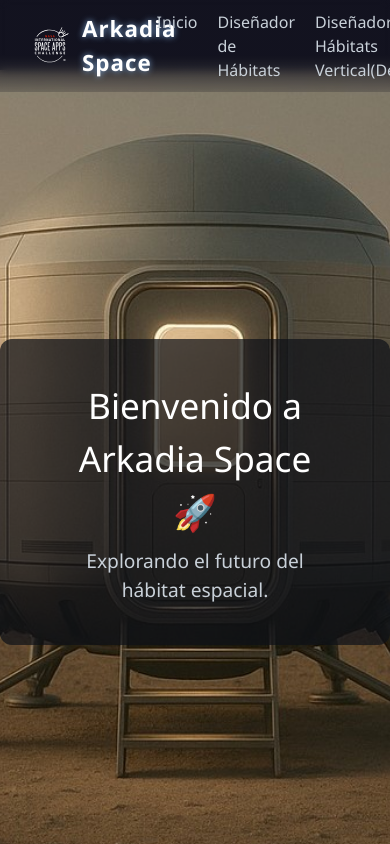
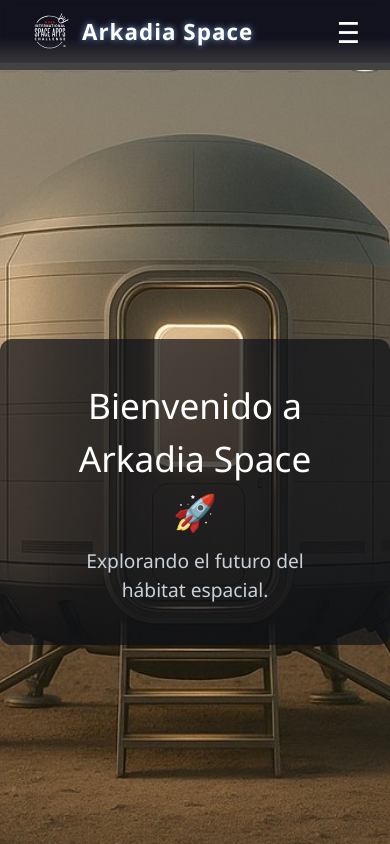
Before and after one commit to Brianuryn/arcadia-space, a React (Vite) app: page / in a window 390 px wide. Shown: the top 844 px of the page. Built offline with nearby package versions, Linux system fonts and the light colour scheme.

Commit message:
Navbar responsive

```diff
--- a/src/components/Navbar.jsx
+++ b/src/components/Navbar.jsx
@@ -1,11 +1,14 @@
-import React from "react";
-import { Link } from 'react-router-dom';
+import React, { useState } from "react";
+import { Link, useNavigate } from "react-router-dom";
 import "../styles/Navbar.css";
-import { useNavigate } from "react-router-dom";
-import logo from "../resources/Colorway=2-Color White.svg"; // cambia el nombre según tu imagen
+import logo from "../resources/Colorway=2-Color White.svg";
 
 function Navbar() {
   const navigate = useNavigate();
+  const [isOpen, setIsOpen] = useState(false);
+
+  const toggleMenu = () => setIsOpen(!isOpen);
+  const closeMenu = () => setIsOpen(false);
 
   return (
     <nav className="navbar">
@@ -14,16 +17,23 @@ function Navbar() {
           src={logo}
           alt="Arkadia Space logo"
           className="navbar-logo"
-          onClick={() => navigate("/")}
+          onClick={() => {
+            navigate("/");
+            closeMenu();
+          }}
         />
         <span className="navbar-title">Arkadia Space</span>
       </div>
 
-      <ul className="navbar-links">
-        <li style={{marginLeft: 20}}><Link to="/">Inicio</Link></li>
-        <li><Link to="/habitat-designer">Diseñador de Hábitats</Link></li>
-        <li><Link to="/habitat-designer-b">Diseñador de Hábitats Vertical(Demo)</Link></li>
-        <li><Link to="/bio-arkadia">BioArkadia</Link></li>
+      <button className="menu-toggle" onClick={toggleMenu}>
+        ☰
+      </button>
+
+      <ul className={`navbar-links ${isOpen ? "open" : ""}`}>
+        <li><Link to="/" onClick={closeMenu}>Inicio</Link></li>
+        <li><Link to="/habitat-designer" onClick={closeMenu}>Diseñador de Hábitats</Link></li>
+        <li><Link to="/habitat-designer-b" onClick={closeMenu}>Diseñador Vertical (Demo)</Link></li>
+        <li><Link to="/bio-arkadia" onClick={closeMenu}>BioArkadia</Link></li>
       </ul>
     </nav>
   );
--- a/src/styles/Navbar.css
+++ b/src/styles/Navbar.css
@@ -1,7 +1,7 @@
 .navbar {
   display: flex;
   align-items: center;
-  justify-content: flex-start;
+  justify-content: space-between;
   padding: 10px 30px;
   background: linear-gradient(
     to bottom,
@@ -9,25 +9,13 @@
     rgba(10, 10, 25, 0.2) 100%
   );
   backdrop-filter: blur(4px);
-  position:fixed;
+  position: fixed;
   top: 0;
   width: 100%;
   z-index: 100;
 }
 
-.navbar img {
-  width: 40px;
-  height: 40px;
-  cursor: pointer;
-}
-
-.navbar h1 {
-  margin-left: 10px;
-  font-size: 1.5rem;
-  color: white;
-  font-family: 'Orbitron', sans-serif;
-  user-select: none;
-}
+/* LOGO + TÍTULO */
 .navbar-left {
   display: flex;
   align-items: center;
@@ -54,6 +42,7 @@
   text-shadow: 0 0 6px rgba(150, 200, 255, 0.8);
 }
 
+/* LINKS */
 .navbar-links {
   list-style: none;
   display: flex;
@@ -70,6 +59,57 @@
 .navbar-links a:hover {
   color: #58a6ff;
 }
+
+/* BOTÓN HAMBURGUESA */
+.menu-toggle {
+  display: none;
+  background: none;
+  border: none;
+  font-size: 1.8rem;
+  color: white;
+  cursor: pointer;
+}
+
+/* 🔽 RESPONSIVE 🔽 */
+@media (max-width: 768px) {
+  .menu-toggle {
+    display: block;
+  }
+
+  .navbar-links {
+    position: absolute;
+    top: 60px;
+    right: 0;
+    background-color: rgba(10, 10, 25, 0.95);
+    flex-direction: column;
+    align-items: flex-start;
+    width: 220px;
+    padding: 15px 25px;
+    gap: 15px;
+    border-radius: 0 0 0 10px;
+    transform: translateX(100%);
+    opacity: 0;
+    visibility: hidden;
+    transition: all 0.3s ease;
+  }
+
+  .navbar-links.open {
+    transform: translateX(0);
+    opacity: 1;
+    visibility: visible;
+  }
+
+  .navbar-links li {
+    width: 100%;
+  }
+
+  .navbar-links a {
+    display: block;
+    width: 100%;
+    padding: 8px 0;
+  }
+}
+
 
 
 /* Colores locos
```
